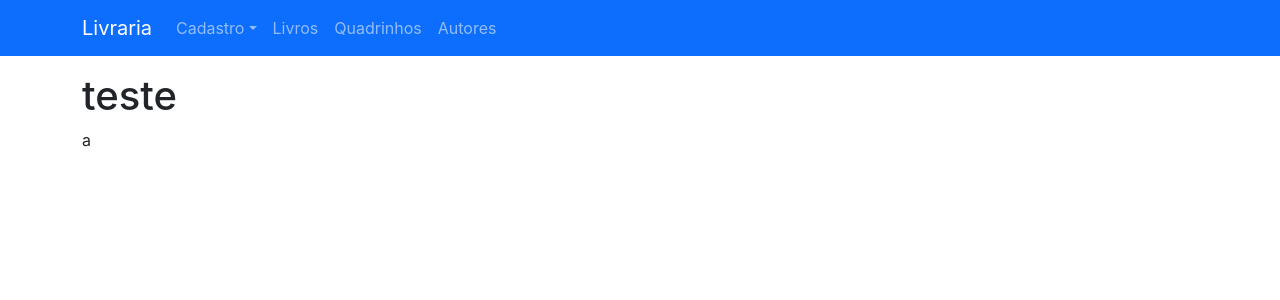
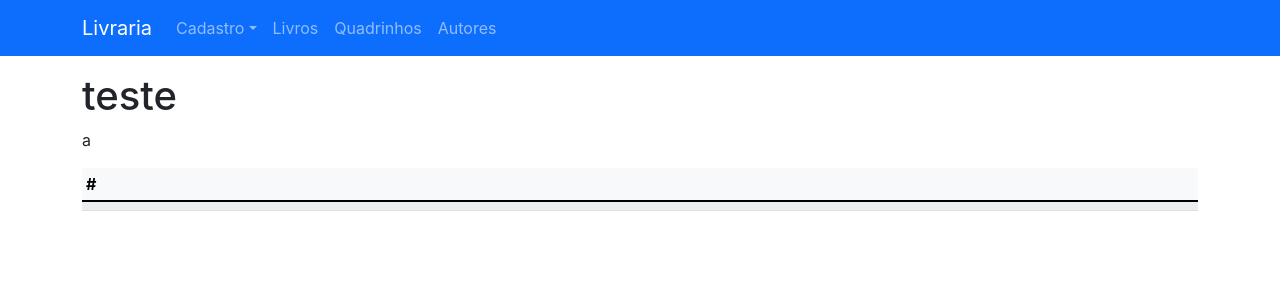
Before and after one commit to Imlenna/Livraria, a React (Create React App) app: page /Autores in a window 1280 px wide. Shown: the top 300 px of the page. Built offline with nearby package versions, Linux system fonts and the light colour scheme.

Commit message:
commit on main

```diff
--- a/package.json
+++ b/package.json
@@ -14,7 +14,7 @@
     "react-hook-form": "^7.19.1",
     "react-icons": "^4.3.1",
     "react-router-dom": "^5.2.0",
-    "react-scripts": "4.0.3",
+    "react-scripts": "^4.0.3",
     "remask": "0.1.0-alpha.5",
     "web-vitals": "^1.1.2"
   },
--- a/public/index.html
+++ b/public/index.html
@@ -1,22 +1,20 @@
 <!DOCTYPE html>
 <html lang="en">
-  <head>
+
+<head>
     <meta charset="utf-8" />
     <link rel="icon" href="%PUBLIC_URL%/favicon.ico" />
     <meta name="viewport" content="width=device-width, initial-scale=1" />
     <meta name="theme-color" content="#000000" />
-    <meta
-      name="description"
-      content="Web site created using create-react-app"
-    />
+    <meta name="description" content="Web site created using create-react-app" />
     <link rel="apple-touch-icon" href="%PUBLIC_URL%/logo192.png" />
+    <link href="https://fonts.googleapis.com/css2?family=Montserrat:wght@200&display=swap" rel="stylesheet">
+    <link href="https://fonts.googleapis.com/css2?family=Roboto:wght@300&display=swap" rel="stylesheet">
     <!--
       manifest.json provides metadata used when your web app is installed on a
       user's mobile device or desktop. See https://developers.google.com/web/fundamentals/web-app-manifest/
     -->
-    <link rel="stylesheet" href="https://cdn.jsdelivr.net/npm/bootstrap@5.1.3/dist/css/bootstrap.min.css"
-    integrity="sha384-1BmE4kWBq78iYhFldvKuhfTAU6auU8tT94WrHftjDbrCEXSU1oBoqyl2QvZ6jIW3"
-    crossorigin="anonymous"/>
+    <link rel="stylesheet" href="https://cdn.jsdelivr.net/npm/bootstrap@5.1.3/dist/css/bootstrap.min.css" integrity="sha384-1BmE4kWBq78iYhFldvKuhfTAU6auU8tT94WrHftjDbrCEXSU1oBoqyl2QvZ6jIW3" crossorigin="anonymous" />
 
     <link rel="manifest" href="%PUBLIC_URL%/manifest.json" />
     <!--
@@ -29,8 +27,9 @@
       Learn how to configure a non-root public URL by running `npm run build`.
     -->
     <title>React App</title>
-  </head>
-  <body>
+</head>
+
+<body>
     <noscript>You need to enable JavaScript to run this app.</noscript>
     <div id="root"></div>
     <!--
@@ -43,5 +42,6 @@
       To begin the development, run `npm start` or `yarn start`.
       To create a production bundle, use `npm run build` or `yarn build`.
     -->
-  </body>
+</body>
+
 </html>
--- /dev/null
+++ b/src/components/listagem.jsx
@@ -0,0 +1,29 @@
+import React from 'react'
+import { Table } from 'react-bootstrap'
+
+const listagem = () => {
+    return (
+        <>
+            <Table size="sm" striped variant="light">
+                <thead>
+                    <tr>
+                        <th>#</th>
+                        <th></th>
+                        <th></th>
+                        <th></th>
+                    </tr>
+                </thead>
+                <tbody>
+                    <tr>
+                        <td></td>
+                        <td></td>
+                        <td></td>
+                        <td></td>
+                    </tr>
+                </tbody>
+            </Table>
+        </>
+    )
+}
+
+export default listagem
--- a/src/pages/autor/autor.jsx
+++ b/src/pages/autor/autor.jsx
@@ -1,10 +1,12 @@
 import React from 'react'
+import Listagem from '../../components/listagem'
 
 const autor = () => {
     return (
         <>
            <h1>teste</h1>
            <p>a</p>
+           <Listagem/>
         </>
     )
 }
```
Also changed, not shown: 1 other file (tests, documents, lock files or other folders).
